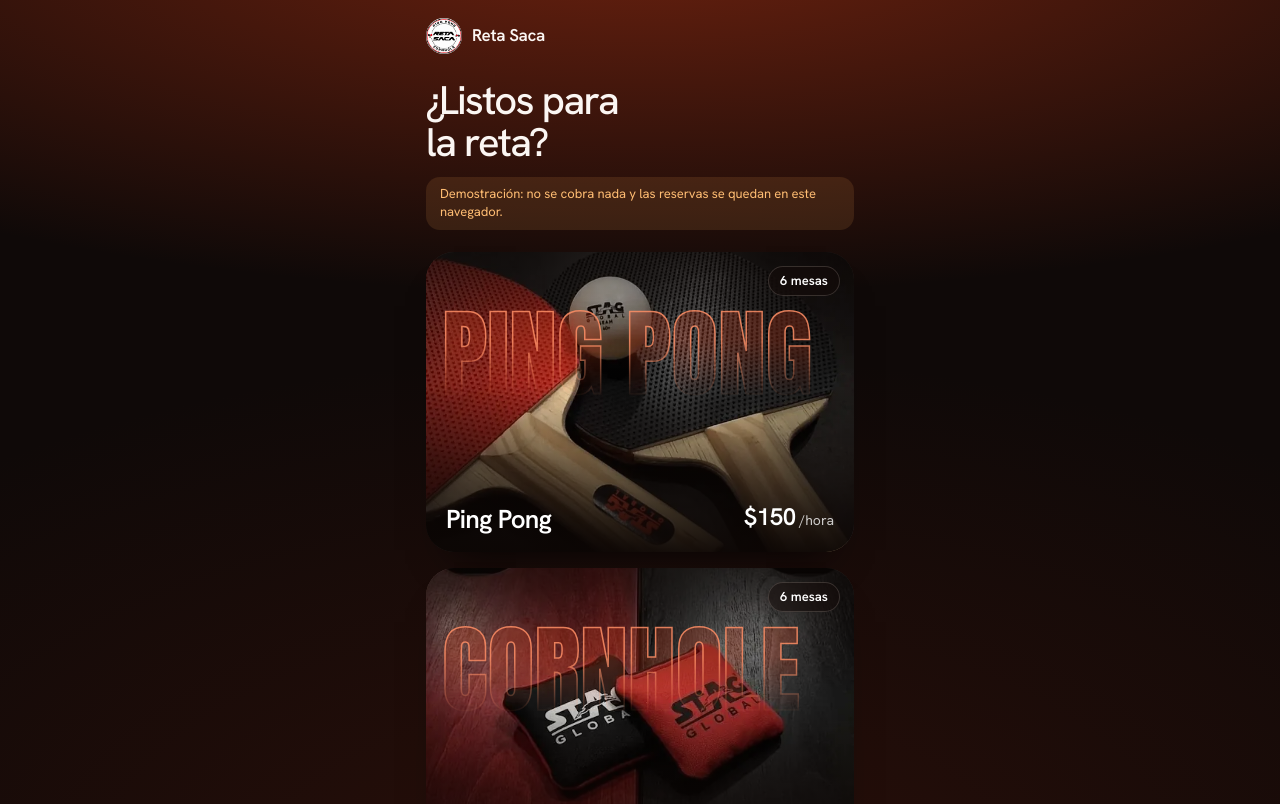
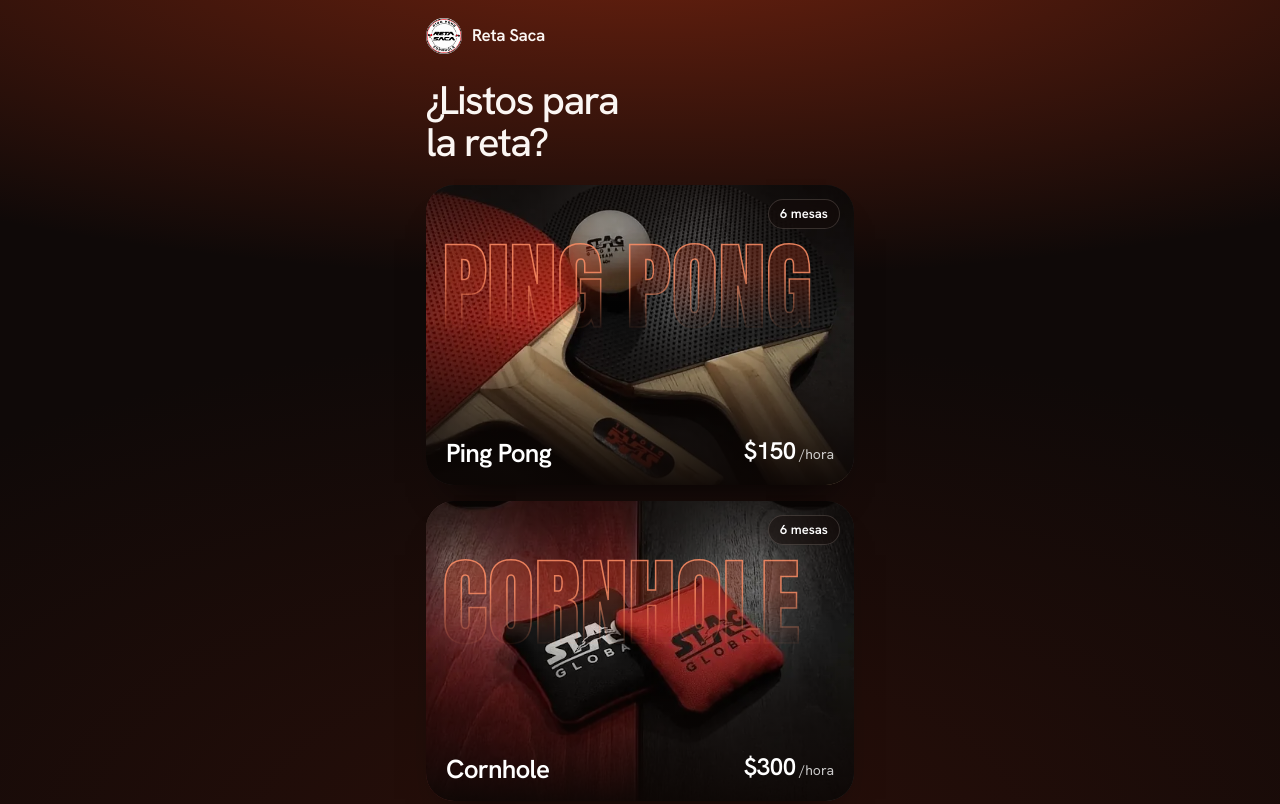
Before and after one commit to retasaca60-source/reta-saca-site, a React (Vite) app: page / in a window 1280 px wide. Shown: the top 804 px of the page. Built offline with nearby package versions, Linux system fonts and the light colour scheme; a web font is replaced by a local one.

Commit message:
Se quita el aviso de demostración del sitio del cliente
El negocio lo pidió fuera del diseño. Salía en el inicio, en la ficha y en las
páginas secundarias. La pantalla de pago simulado conserva su propio aviso de
que ocupa el lugar de Mercado Pago.

```diff
--- a/src/estilos/sitio.css
+++ b/src/estilos/sitio.css
@@ -75,16 +75,6 @@ html:has(.sitio) { scrollbar-color: rgba(255, 190, 160, 0.28) #0f0908; }
 .barra-app a { display: flex; align-items: center; gap: 10px; min-height: 44px; color: var(--tinta); text-decoration: none; }
 .barra-app img { width: 34px; height: 34px; border-radius: 50%; }
 .barra-app strong { font-size: 17px; font-weight: 600; letter-spacing: -0.02em; }
-
-.aviso-demo {
-  margin: 14px 0 0;
-  padding: 8px 14px;
-  border-radius: 14px;
-  background: var(--ambar-suave);
-  color: var(--ambar);
-  font-size: 13px;
-  line-height: 1.4;
-}
 
 /* ── Títulos y texto ──────────────────────────────────────────────────── */
 
--- a/src/pantallas/reservar/ElegirJuego.tsx
+++ b/src/pantallas/reservar/ElegirJuego.tsx
@@ -5,7 +5,6 @@ import type { Dispatch } from 'react'
 import type { Accion, Borrador } from '../../mecanismos/reserva/estado'
 import { mesasEnServicio, ORDEN_DEPORTES, precioDeLista, type Configuracion, type DeporteId } from '../../negocio/configuracion'
 import { formatoDinero } from '../../negocio/formato'
-import { AvisoDemo } from '../../vista/AvisoDemo'
 import { FOTO_DE } from '../../vista/fotos'
 import { cambiarDePantalla } from '../../vista/transicion'
 
@@ -40,7 +39,6 @@ export function ElegirJuego({ borrador, despachar, config }: Props) {
         <br />
         la reta?
       </h1>
-      <AvisoDemo />
 
       <ul className="juegos">
         {ORDEN_DEPORTES.map((id) => {
--- a/src/pantallas/reservar/Ficha.tsx
+++ b/src/pantallas/reservar/Ficha.tsx
@@ -12,7 +12,6 @@ import { mesasEnServicio, precioDeLista, type Configuracion, type Duracion, type
 import { formatoDinero } from '../../negocio/formato'
 import { precioDe } from '../../negocio/precios'
 import { repartir } from '../../negocio/reserva'
-import { AvisoDemo } from '../../vista/AvisoDemo'
 import { Deslizar } from '../../vista/Deslizar'
 import { FOTO_DE } from '../../vista/fotos'
 import { IconoAtras } from '../../vista/Iconos'
@@ -106,7 +105,6 @@ export function Ficha({ borrador, despachar, config }: Props) {
             {error}
           </p>
         )}
-        <AvisoDemo />
       </section>
 
       <div className="barra-accion barra-reserva">
--- a/src/vista/AvisoDemo.tsx
+++ /dev/null
@@ -1,9 +0,0 @@
-// El aviso de que todo es de demostración. Desaparece solo cuando los datos son
-// los reales (datos/index.ts): mientras tanto tiene que verse en cada pantalla.
-
-import { servicio } from '../datos'
-
-export function AvisoDemo() {
-  if (servicio.modo !== 'simulado') return null
-  return <p className="aviso-demo">Demostración: no se cobra nada y las reservas se quedan en este navegador.</p>
-}
--- a/src/vista/Cabecera.tsx
+++ b/src/vista/Cabecera.tsx
@@ -1,23 +1,18 @@
 // La barra de arriba de las páginas secundarias (mi reserva, cobro, pago,
-// privacidad): logo para volver al inicio y el aviso de demostración. En "/" no
-// se pinta: la lista de juegos lleva su propia marca y la ficha abre con la
-// foto hasta arriba.
+// privacidad): logo para volver al inicio. En "/" no se pinta: la lista de
+// juegos lleva su propia marca y la ficha abre con la foto hasta arriba.
 
 import { Link, useLocation } from 'react-router-dom'
-import { AvisoDemo } from './AvisoDemo'
 
 export function Cabecera() {
   const enReservar = useLocation().pathname === '/'
   if (enReservar) return null
   return (
-    <>
     <div className="barra-app">
       <Link to="/" aria-label="Reta Saca, inicio">
         <img src="/imagenes/logo.png" alt="" />
         <strong>Reta Saca</strong>
       </Link>
     </div>
-      <AvisoDemo />
-    </>
   )
 }
```
Lines whose indentation alone changed are shown as unchanged.
